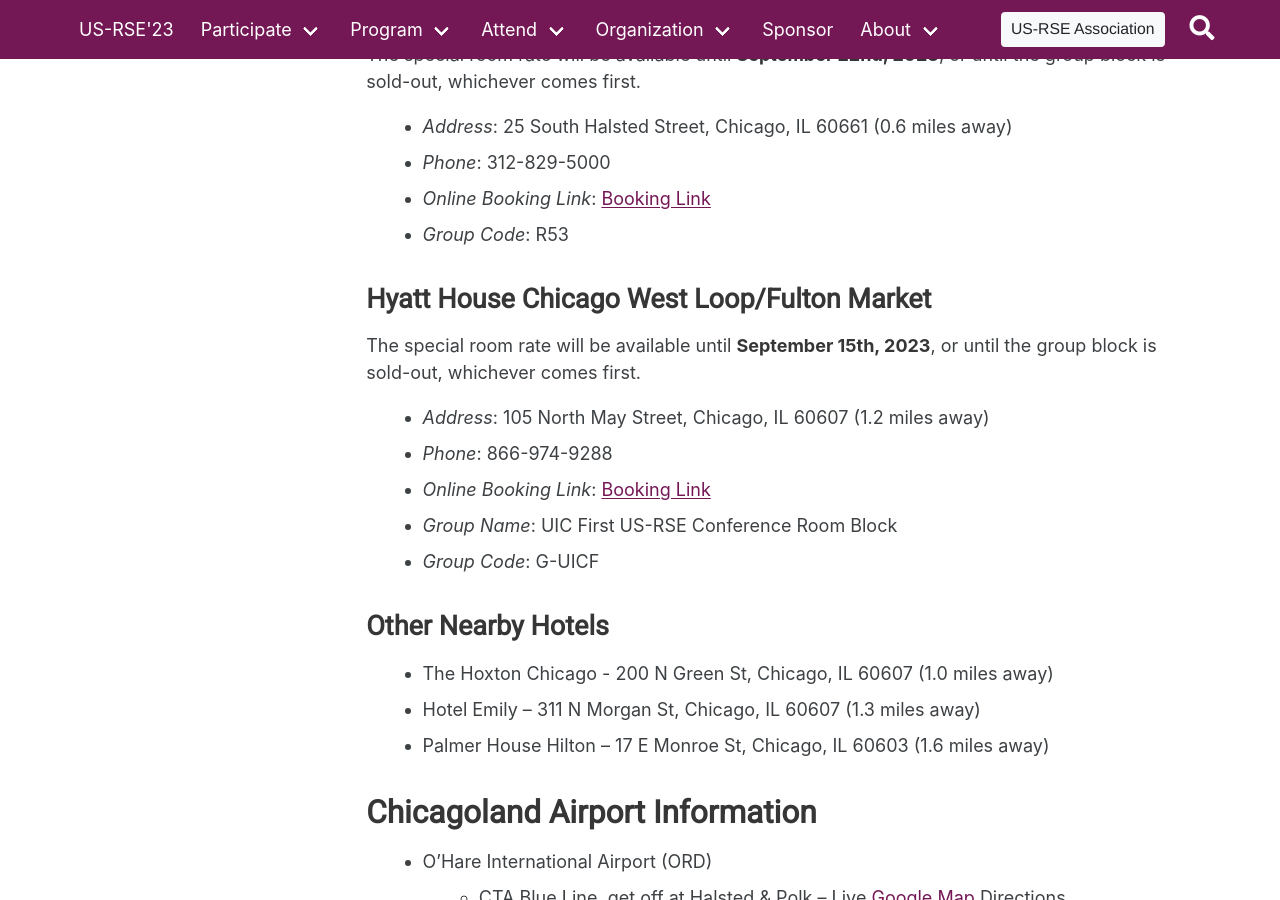
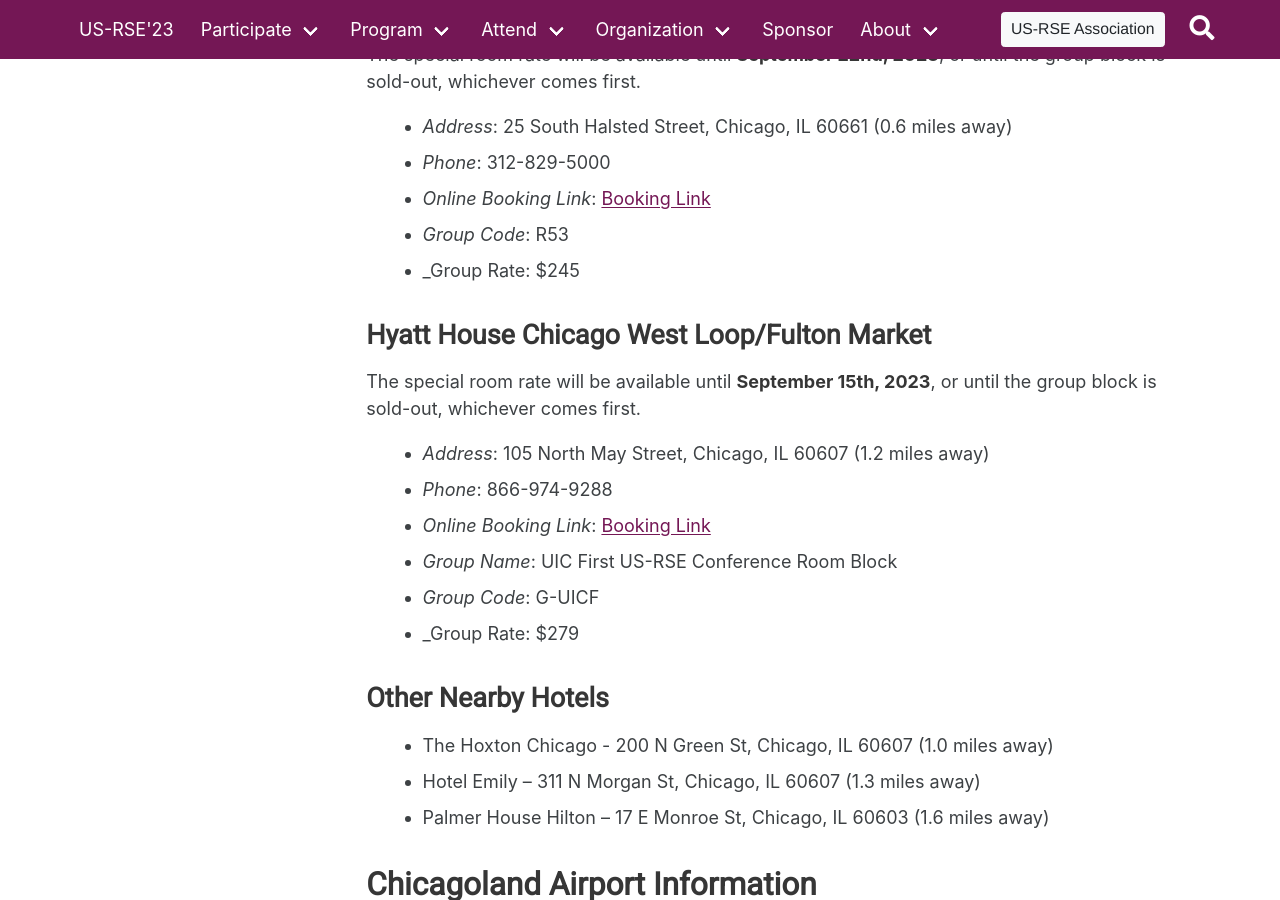
Before and after one commit to USRSE/usrse23, a Jekyll site: the page built from pages/attend/travel.md, in a window 1280 px wide and 900 px high, scrolled down 1742 px. Built offline with Jekyll 4.4.1, drawn with Linux system fonts in a browser that asks for light colours; a style sheet for code colours, icons or effects is not loaded.

Commit message:
Add room rates

```diff
--- a/pages/attend/travel.md
+++ b/pages/attend/travel.md
@@ -73,6 +73,7 @@
 - _Phone_: 312-829-5000
 - _Online Booking Link_:  [Booking Link](https://www.ihg.com/crowneplaza/hotels/us/en/find-hotels/select-roomrate?fromRedirect=true&qSrt=sBR&qIta=99801505&icdv=99801505&qSlH=CHISH&qCiD=15&qCiMy=092023&qCoD=19&qCoMy=092023&qGrpCd=R53&qAAR=6CBARC&qRtP=6CBARC&setPMCookies=true&qSHBrC=CP&qDest=25%20South%20Halsted%20Street,%20Chicago,%20IL,%20US&srb_u=1&qRmFltr=)
 - _Group Code_: R53
+- _Group Rate: $245
 
 ### Hyatt House Chicago West Loop/Fulton Market
 
@@ -84,6 +85,7 @@
 - _Online Booking Link_:  [Booking Link](https://www.hyatt.com/shop/chixl?location=Hyatt%20House%20Chicago%20%2F%20West%20Loop-Fulton%20Market&checkinDate=2023-10-15&checkoutDate=2023-10-19&rooms=1&adults=1&kids=0&corp_id=g-uicf)
 - _Group Name_: UIC First US-RSE Conference Room Block
 - _Group Code_: G-UICF
+- _Group Rate: $279
 
 
 ### Other Nearby Hotels
```
